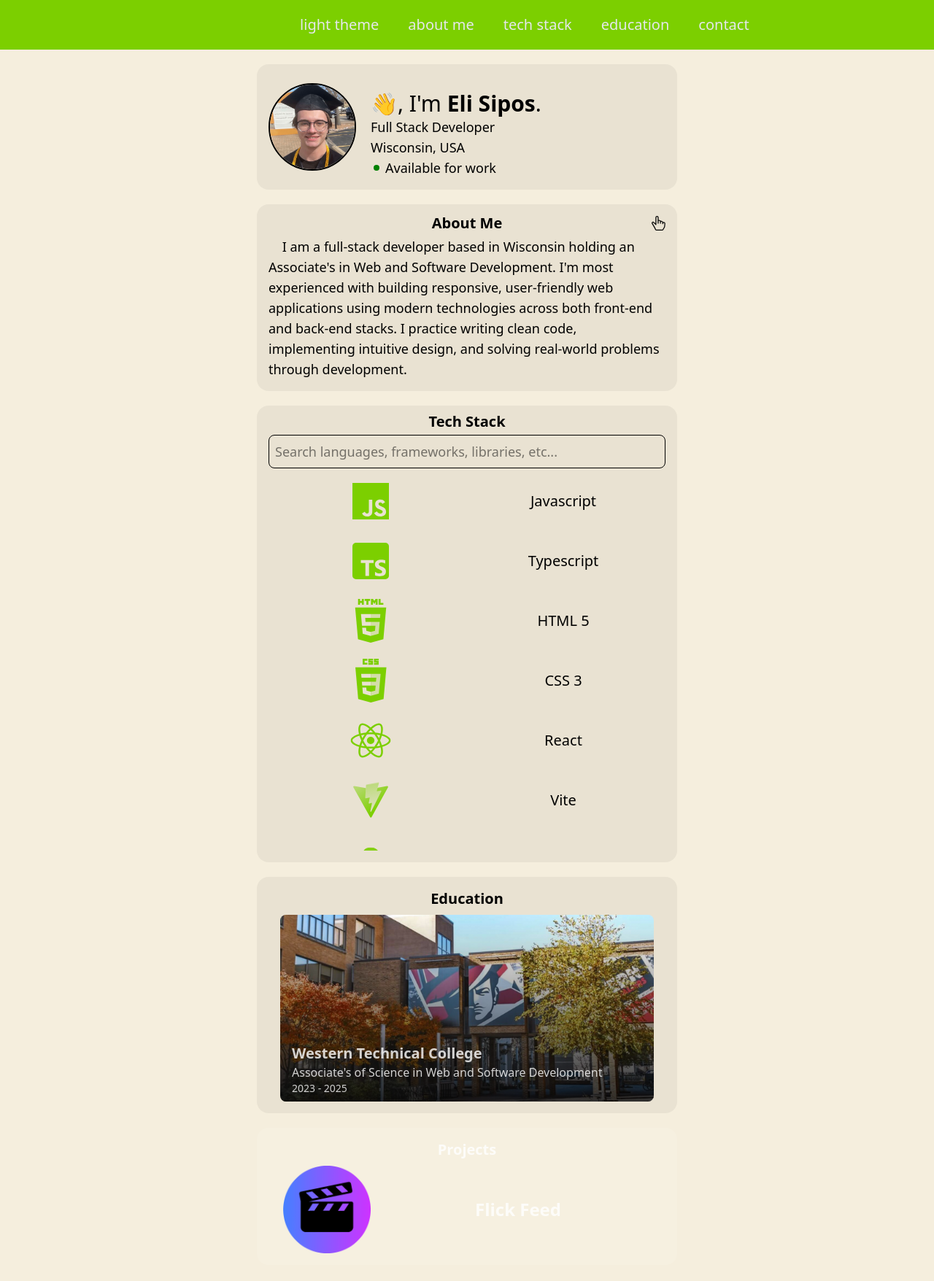
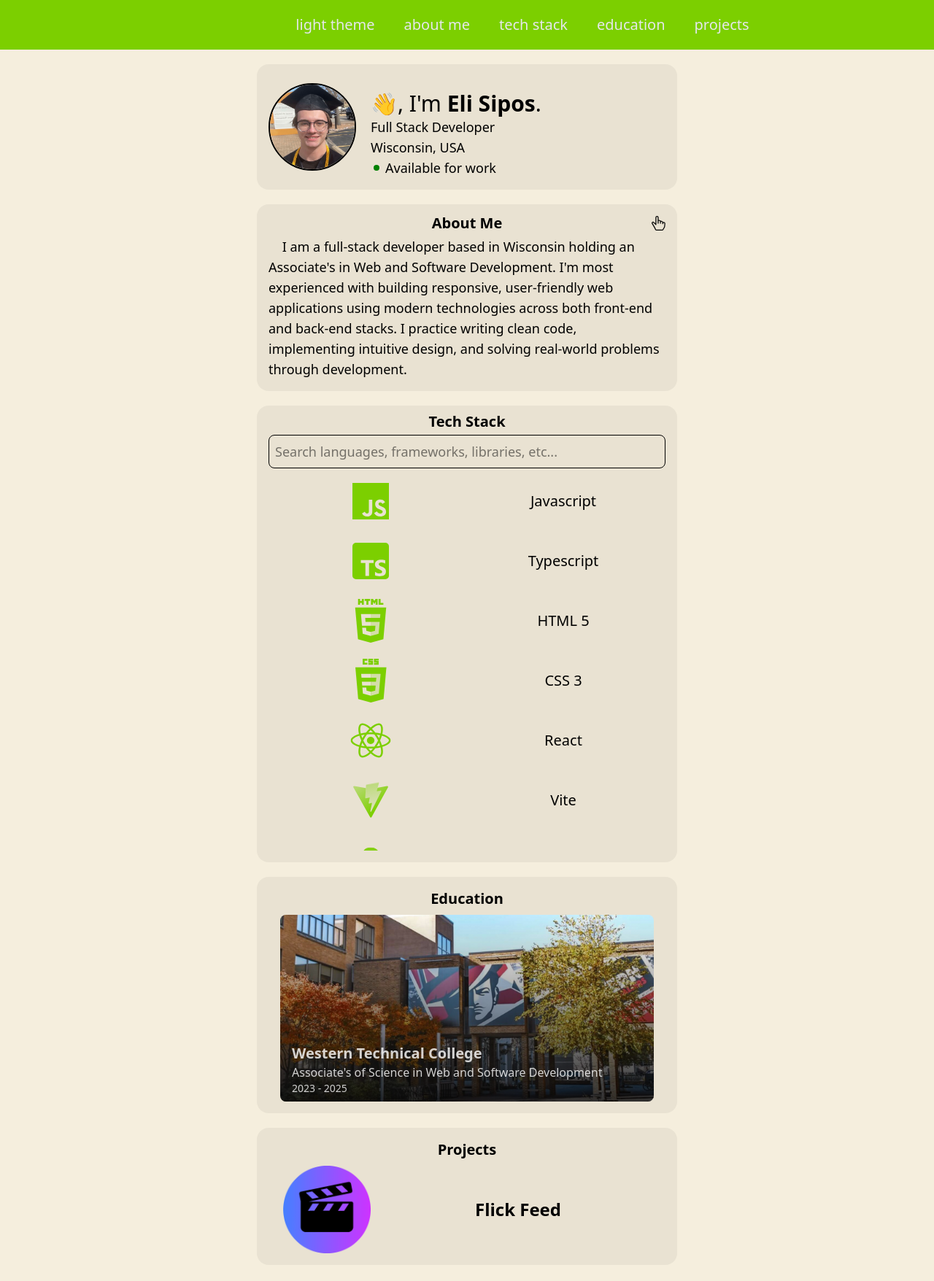
Before and after one commit to elisipos/portfolio, a React (Vite) app: page / in a window 1280 px wide. Shown: the top 1756 px of the page at 73% size. Built offline with nearby package versions, Linux system fonts and the light colour scheme.

Commit message:
added icons and link functionality to the flick feed project.

```diff
--- /dev/null
+++ b/src/components/Icons/InfoIcon.jsx
@@ -0,0 +1,12 @@
+import React from 'react'
+
+const InfoIcon = () => {
+  return (
+    <svg xmlns="http://www.w3.org/2000/svg" width="16" height="16" fill="currentColor" class="bi bi-info-circle" viewBox="0 0 16 16">
+      <path d="M8 15A7 7 0 1 1 8 1a7 7 0 0 1 0 14m0 1A8 8 0 1 0 8 0a8 8 0 0 0 0 16"/>
+      <path d="m8.93 6.588-2.29.287-.082.38.45.083c.294.07.352.176.288.469l-.738 3.468c-.194.897.105 1.319.808 1.319.545 0 1.178-.252 1.465-.598l.088-.416c-.2.176-.492.246-.686.246-.275 0-.375-.193-.304-.533zM9 4.5a1 1 0 1 1-2 0 1 1 0 0 1 2 0"/>
+    </svg>
+  )
+}
+
+export default InfoIcon
--- /dev/null
+++ b/src/components/Icons/LinkIcon.jsx
@@ -0,0 +1,11 @@
+import React from 'react'
+
+const LinkIcon = () => {
+  return (
+    <svg width="24px" height="24px" viewBox="0 0 24 24" fill="none" xmlns="http://www.w3.org/2000/svg">
+      <path id="Vector" d="M10.0002 5H8.2002C7.08009 5 6.51962 5 6.0918 5.21799C5.71547 5.40973 5.40973 5.71547 5.21799 6.0918C5 6.51962 5 7.08009 5 8.2002V15.8002C5 16.9203 5 17.4801 5.21799 17.9079C5.40973 18.2842 5.71547 18.5905 6.0918 18.7822C6.5192 19 7.07899 19 8.19691 19H15.8031C16.921 19 17.48 19 17.9074 18.7822C18.2837 18.5905 18.5905 18.2839 18.7822 17.9076C19 17.4802 19 16.921 19 15.8031V14M20 9V4M20 4H15M20 4L13 11" stroke="currentColor" strokeOpacity="0.8" stroke-width="2" stroke-linecap="round" stroke-linejoin="round"/>
+    </svg>
+  )
+}
+
+export default LinkIcon
--- a/src/components/Nav.jsx
+++ b/src/components/Nav.jsx
@@ -39,7 +39,7 @@ const Nav = () => {
         <div className={`${theme === "light" ? 'enlarge-light' : 'enlarge-dark'} text-lg md:text-xl px-2 md:px-5 hover:cursor-pointer enlarge`} onClick={() => handleClick('about-me')}>about me</div>
         <div className={`${theme === "light" ? 'enlarge-light' : 'enlarge-dark'} text-lg md:text-xl px-2 md:px-5 hover:cursor-pointer enlarge`} onClick={() => handleClick('tech-stack')}>tech stack</div>
         <div className={`${theme === "light" ? 'enlarge-light' : 'enlarge-dark'} text-lg md:text-xl px-2 md:px-5 hover:cursor-pointer enlarge`} onClick={() => handleClick('education')}>education</div>
-        <div className={`${theme === "light" ? 'enlarge-light' : 'enlarge-dark'} text-lg md:text-xl px-2 md:px-5 hover:cursor-pointer enlarge`} onClick={() => handleClick('contact')}>contact</div>
+        <div className={`${theme === "light" ? 'enlarge-light' : 'enlarge-dark'} text-lg md:text-xl px-2 md:px-5 hover:cursor-pointer enlarge`} onClick={() => handleClick('projects')}>projects</div>
       </div>
     </div>
 
@@ -69,7 +69,7 @@ const Nav = () => {
             <div className="hover:cursor-pointer text-xl" onClick={() => handleClickMobile('about-me')}>about me</div>
             <div className="hover:cursor-pointer text-xl" onClick={() => handleClickMobile('tech-stack')}>tech stack</div>
             <div className="hover:cursor-pointer text-xl" onClick={() => handleClickMobile('education')}>education</div>
-            <div className="hover:cursor-pointer text-xl" onClick={() => handleClickMobile('contact')}>contact</div>
+            <div className="hover:cursor-pointer text-xl" onClick={() => handleClickMobile('projects')}>projects</div>
           </div>
         </motion.div>
       )}
--- a/src/components/Projects/ProjectTemplate.jsx
+++ b/src/components/Projects/ProjectTemplate.jsx
@@ -1,7 +1,9 @@
 import React, { useState } from 'react'
 import {motion, AnimatePresence } from 'framer-motion';
+import LinkIcon from '../Icons/LinkIcon';
+import InfoIcon from '../Icons/InfoIcon';
 
-const ProjectTemplate = ({ imageUrl, title, description, tooltip }) => {
+const ProjectTemplate = ({ imageUrl, link, title, description, tooltip }) => {
 
   const [isOpen, setIsOpen] = useState(false);
 
@@ -10,8 +12,6 @@ const ProjectTemplate = ({ imageUrl, title, description, tooltip }) => {
       className="flex flex-row cursor-pointer w-full items-center"
       layout
       onClick={ () => setIsOpen(!isOpen) }
-      whileHover={ { scale: 1.05 } }
-      transition={ { duration: 0.1, ease: "easeInOut"} }
     >
       <motion.div layout>
         <img
@@ -32,6 +32,22 @@ const ProjectTemplate = ({ imageUrl, title, description, tooltip }) => {
           transition={{ duration: 0.3 }}
           >
           {title}
+
+          {
+          isOpen ?
+            <motion.a
+              href={link}
+              target="_blank"
+              className="flex items-center ml-2 mt-1"
+              whileHover={{ scale: 1.2 }}
+              transition={{ ease: "easeInOut", duration: 0.1 }}
+            >
+              <LinkIcon />
+            </motion.a>
+          :
+            null
+          }
+
         </motion.div>
 
         <AnimatePresence>
@@ -48,13 +64,16 @@ const ProjectTemplate = ({ imageUrl, title, description, tooltip }) => {
               </motion.div>
 
               <motion.div
-                className="text-sm italic overflow-hidden"
+                className="text-sm italic overflow-hidden flex"
                 initial={{ opacity: 0, height: 0 }}
                 animate={{ opacity: 1, height: "auto" }}
                 exit={{ opacity: 0, height: 0 }}
                 transition={{ duration: 0.3, delay: 0.1 }}
               >
-                {tooltip}
+                <span className="mt-1 mr-1.5">
+                  <InfoIcon />
+                </span>
+                  {tooltip}
               </motion.div>
 
             </>
--- a/src/components/Projects/ProjectsComp.jsx
+++ b/src/components/Projects/ProjectsComp.jsx
@@ -5,7 +5,7 @@ import ProjectTemplate from './ProjectTemplate';
 
 const Projects = () => {
 
-  const theme = useContext(ThemeContext);
+  const {theme, setTheme} = useContext(ThemeContext);
 
   return (
     <div id="projects" className="flex justify-center mt-5 w-full max-w-xl mx-auto">
@@ -18,9 +18,10 @@ const Projects = () => {
 
             <ProjectTemplate
             imageUrl={flickFeedImg}
+            link="https://animated-sunshine-e1d49b.netlify.app"
             title="Flick Feed"
             description="Flick Feed is a web app that pulls data from a 3rd party API, The Movie Database, to display a variety of movies and shows to the user, which the user can bookmark shows to watch later."
-            tooltip="The back-end for this project is hosted with a free hosting plan, meaning the server will take up to a minute to spin up upon the first request."
+            tooltip="Free back-end server hosting causes a delay upon first request."
             ></ProjectTemplate>
 
           </div>
```
